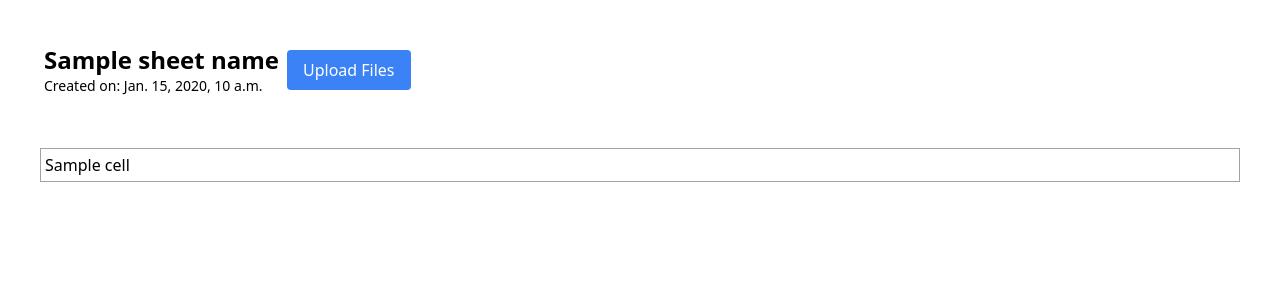
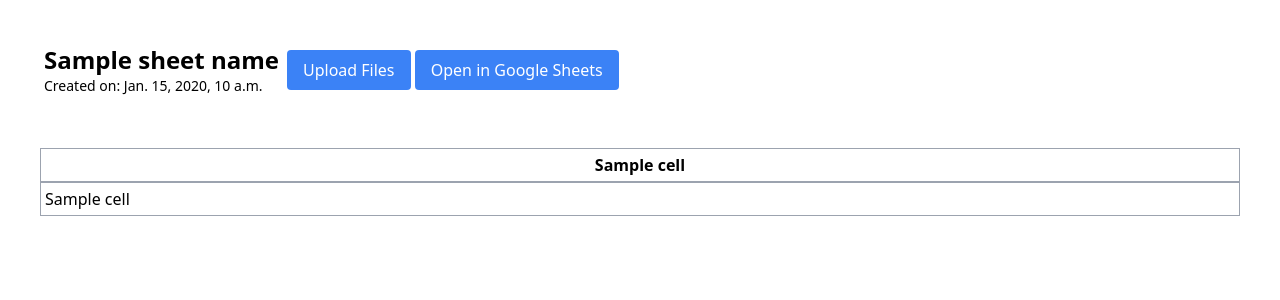
Before and after one commit to ShawnChen1210/clinic-help-desk, a Django app: template help_desk/templates/sheet.html in a window 1280 px wide. Shown: the part 56-356 px from the top of the page. Run offline with Django 5.2, Linux system fonts and the light colour scheme; the template is opened without the code that fills it: most values are stand-ins (such as "Sample title", 1, 10 or a date in 2020); some libraries are stand-ins or nearby versions.

Commit message:
seperated sheet header from data

```diff
--- a/help_desk/templates/sheet.html
+++ b/help_desk/templates/sheet.html
@@ -10,7 +10,7 @@
         </div>
         <div class="p-1">
             <button onclick="showModal()" class="bg-blue-500 text-white px-4 py-2 rounded hover:bg-blue-600">Upload Files</button>
-
+            <a href="https://docs.google.com/spreadsheets/d/{{ sheet_id }}" target="_blank"> <button class="bg-blue-500 text-white px-4 py-2 rounded hover:bg-blue-600">Open in Google Sheets</button></a>
         </div>
     </div>
 
@@ -20,6 +20,18 @@
     <div>
         <table class="table-auto w-full">
             {% if sheet_data %}
+                <thead>
+                    <tr class="flex">
+                        {% for cell in sheet_header %}
+                        {% if cell %}
+                        <th class="border border-gray-400 flex-1 font-bold">{{ cell }}</th>
+                        {% else %}
+                        <th class="border border-gray-400 flex-1">&nbsp;</th>
+                        {% endif %}
+                        {% endfor %}
+                    </tr>
+                </thead>
+                <tbody>
                     {% for row in sheet_data %}
                     <tr class="flex">
                         {% for cell in row %}
@@ -31,13 +43,14 @@
                         {% endfor %}
                     </tr>
                     {% endfor %}
+                </tbody>
             {% else %}
             <p>No data found</p>
             {% endif %}
         </table>
     </div>
 
-    <!-- Modal -->
+    <!-- Upload Popup -->
     <div id="modal" class="fixed inset-0 bg-black/50 hidden items-center justify-center">
         <div class="bg-white p-6 rounded-lg max-w-md w-full mx-4">
             <div class="flex justify-between items-center mb-4">
@@ -53,9 +66,7 @@
                         <input id="file-input" type="file" class="hidden" name="uploaded_file" onchange="showFileName(this)">
                     </label>
                     <span id="file-name" class="ml-2 text-gray-600"></span>
-                    <br>
-                    <br>
-                    <button class="bg-gray-600 text-white rounded-md p-1.5" type="submit">Upload CSV</button>
+                    <button class="border border-gray-400 text-gray-400 rounded-md p-1.5" type="submit">Upload</button>
                 </form>
             </div>
             <button onclick="hideModal()" class="bg-gray-500 text-white px-4 py-2 rounded">Close</button>
```
Also changed, not shown: help_desk/services/google_sheets.py (+15 -5 lines), help_desk/views.py (+4 -3 lines). Lines whose indentation alone changed are shown as unchanged.
